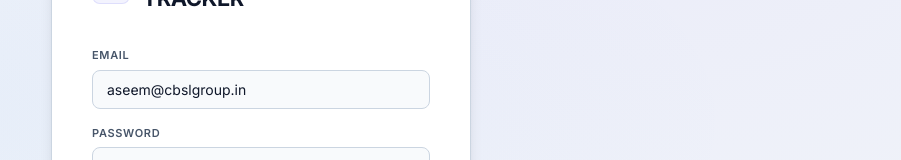
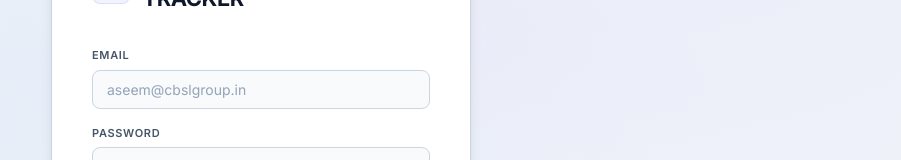
Before and after one commit to 9599602428sid-lgtm/demo-investment-tracker, a Next.js app: page / in a window 1280 px wide. Shown: the part 279-439 px from the top of the page, without its empty margins (379-1280 px from the left). Built offline with nearby package versions, Linux system fonts and the light colour scheme; no server answers.

Commit message:
Remove pre-filled email from login page

```diff
--- a/src/app/page.tsx
+++ b/src/app/page.tsx
@@ -6,7 +6,7 @@ import ThemeToggle from '@/components/ThemeToggle';
 export default function LoginPage() {
   const router = useRouter();
   const supabase = createClient();
-  const [email, setEmail] = useState('aseem@cbslgroup.in');
+  const [email, setEmail] = useState('');
   const [password, setPassword] = useState('');
   const [loading, setLoading] = useState(false);
   const [error, setError] = useState('');
```
